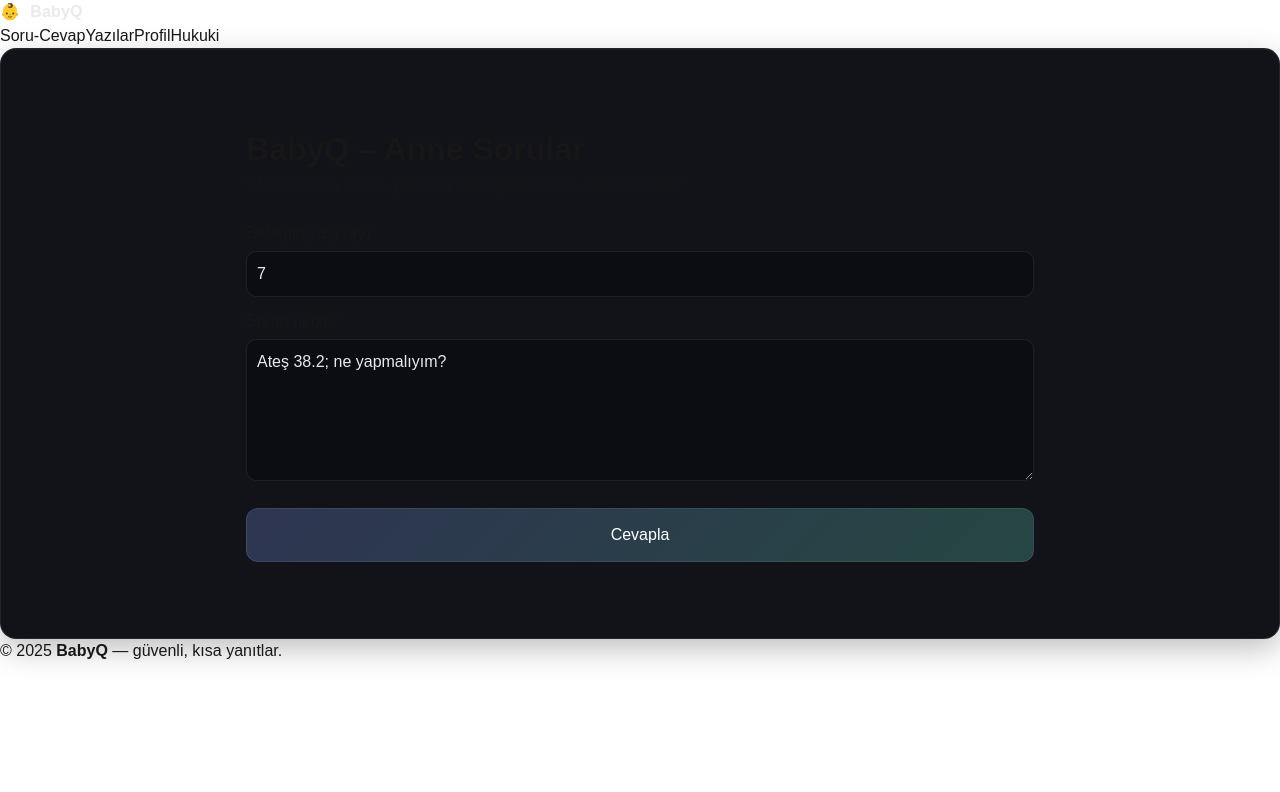
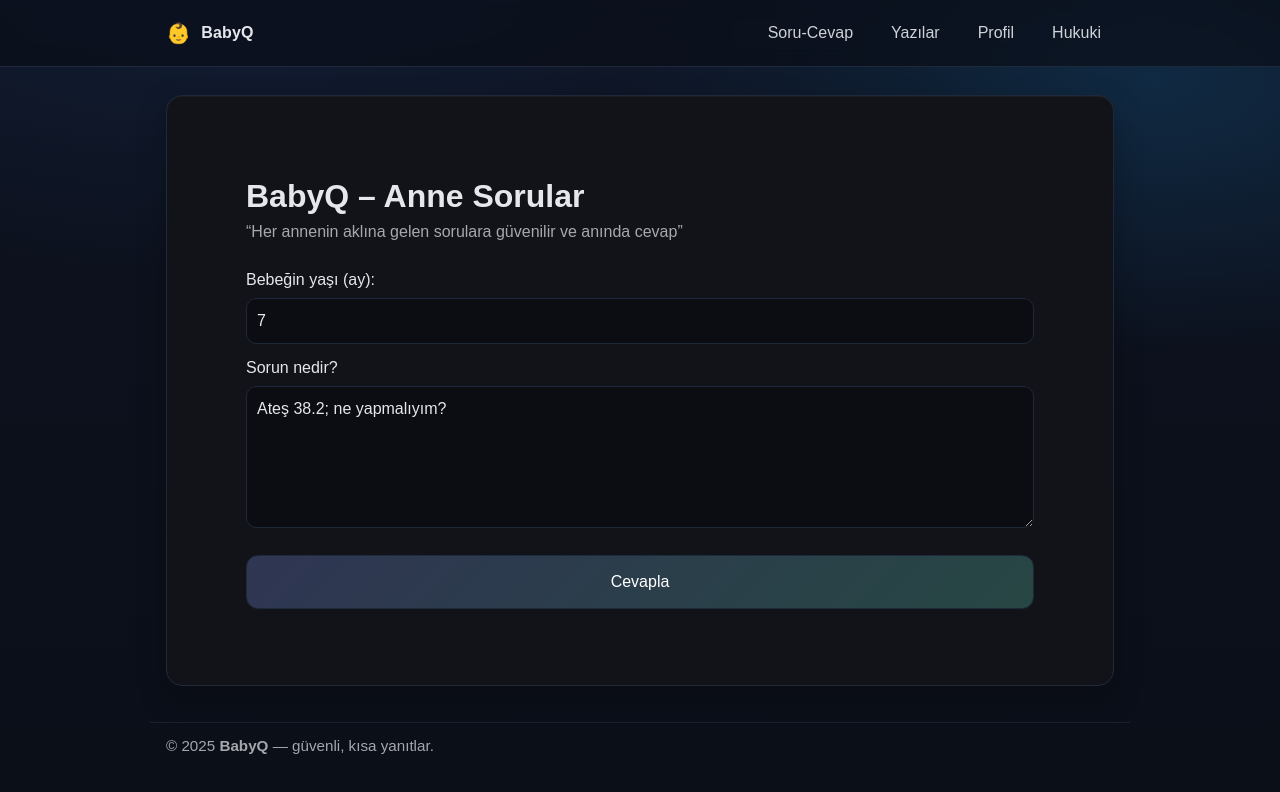
Before and after one commit to DidemKurtErsoy1/nextjs-boilerplate, a Next.js app: page / in a window 1280 px wide. Shown: the top 792 px of the page. Built offline with nearby package versions, Linux system fonts and the light colour scheme.

Commit message:
Update globals.css

```diff
--- a/app/globals.css
+++ b/app/globals.css
@@ -1,3 +1,5 @@
+
+
 @import "tailwindcss";
 
 :root {
@@ -45,6 +47,92 @@ html, body { height: 100%; }
     radial-gradient(1200px 600px at -10% -10%, rgba(139,157,255,0.12), transparent 60%),
     radial-gradient(900px 450px at 120% -20%, rgba(102,224,194,0.10), transparent 60%),
     linear-gradient(180deg, var(--bg) 0%, var(--bg2) 100%);
+}
+
+:root{
+  color-scheme: dark;
+  --bg0:#0b0f18;
+  --bg1:#0d1220;
+  --border:#1e293b;
+  --text:#e5e7eb;
+  --muted:#94a3b8;
+}
+
+html,body{ height:100%; }
+
+.site-bg{
+  background:
+    radial-gradient(1200px 600px at 20% -10%, #132038 0%, transparent 60%),
+    radial-gradient(1000px 500px at 90% 10%, #102a43 0%, transparent 55%),
+    linear-gradient(180deg, var(--bg1), var(--bg0));
+  color: var(--text);
+}
+
+/* Header */
+.site-header{
+  position: sticky;
+  top: 0;
+  z-index: 50;
+  backdrop-filter: blur(10px);
+  background: rgba(10,13,22,.65);
+  border-bottom: 1px solid var(--border);
+}
+.site-nav{
+  max-width: 980px;
+  margin: 0 auto;
+  padding: 12px 16px;
+  display: flex;
+  align-items: center;
+  gap: 16px;
+}
+.brand{
+  display: flex;
+  align-items: center;
+  gap: 8px;
+  font-weight: 700;
+  letter-spacing: .2px;
+  text-decoration: none;
+  color: var(--text);
+}
+.logo{ font-size: 20px; }
+.spacer{ flex: 1; }
+.nav-links{ display: flex; gap: 12px; }
+.nav-link{
+  padding: 8px 12px;
+  border: 1px solid transparent;
+  border-radius: 10px;
+  color: var(--text);
+  text-decoration: none;
+  opacity: .9;
+  transition: .15s ease;
+}
+.nav-link:hover{
+  border-color: var(--border);
+  background: rgba(255,255,255,.04);
+}
+
+/* Main + Card */
+.site-main{
+  max-width: 980px;
+  margin: 28px auto 36px;
+  padding: 0 16px;
+}
+.card{
+  background: linear-gradient(180deg, #0e1627, #0b111d);
+  border: 1px solid var(--border);
+  border-radius: 16px;
+  box-shadow: 0 10px 30px rgba(0,0,0,.35);
+  padding: 28px;
+}
+
+/* Footer */
+.site-footer{
+  max-width: 980px;
+  margin: 0 auto 48px;
+  padding: 12px 16px;
+  opacity: .7;
+  font-size: .95rem;
+  border-top: 1px solid var(--border);
 }
 
 /* Header */
```
